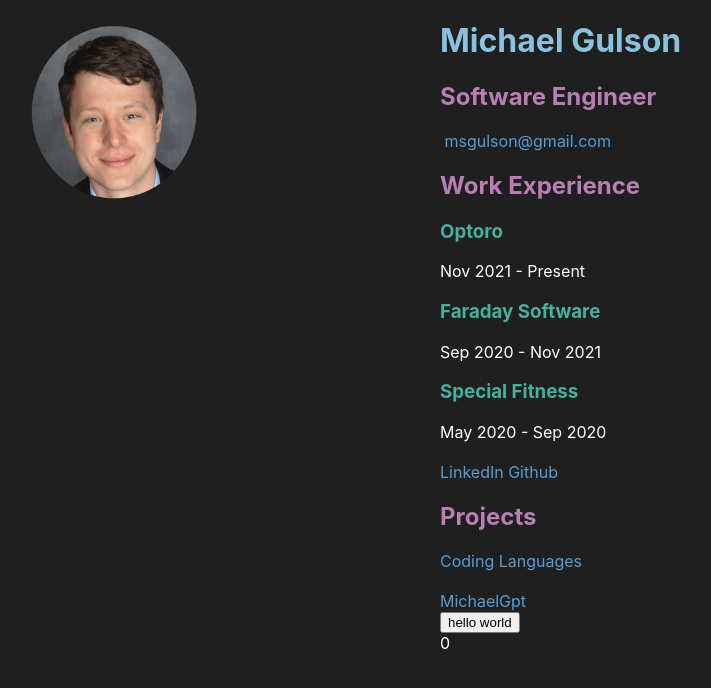
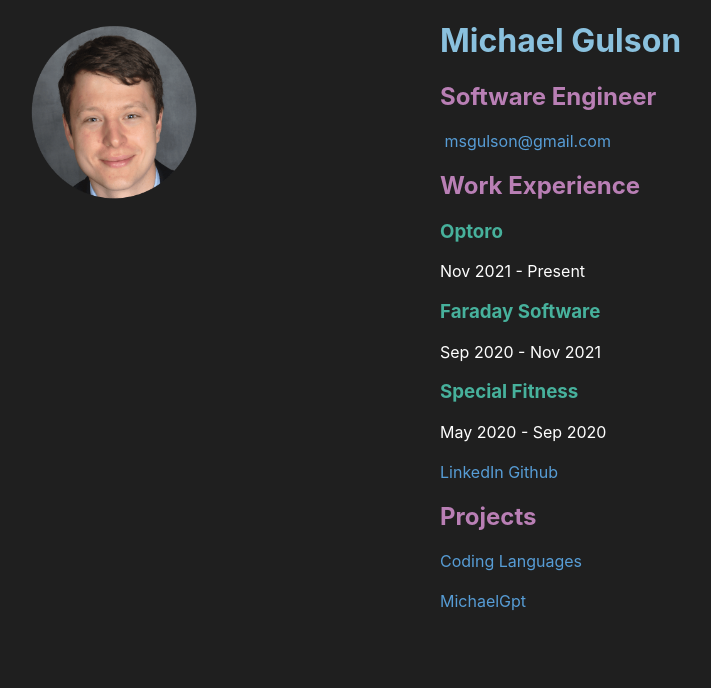
Before and after one commit to mgulson/personal-website, a React (Create React App) app: page / in a window 1280 px wide. Shown: the top 688 px of the page, without its empty margins (92-803 px from the left). Built offline with nearby package versions, Linux system fonts and the light colour scheme.

Commit message:
fix hello world

```diff
--- a/src/components/Resume/Resume.js
+++ b/src/components/Resume/Resume.js
@@ -37,10 +37,6 @@
               <Link to='coding-languages'>Coding Languages</Link>
               <br></br><br></br>
               <Link to='gpt'>MichaelGpt</Link>
-              <br></br>
-              <button onClick={handleClick}>hello world</button>
-              <br></br>
-              {count}
             </div>
           </div>
         </Grid>
```
